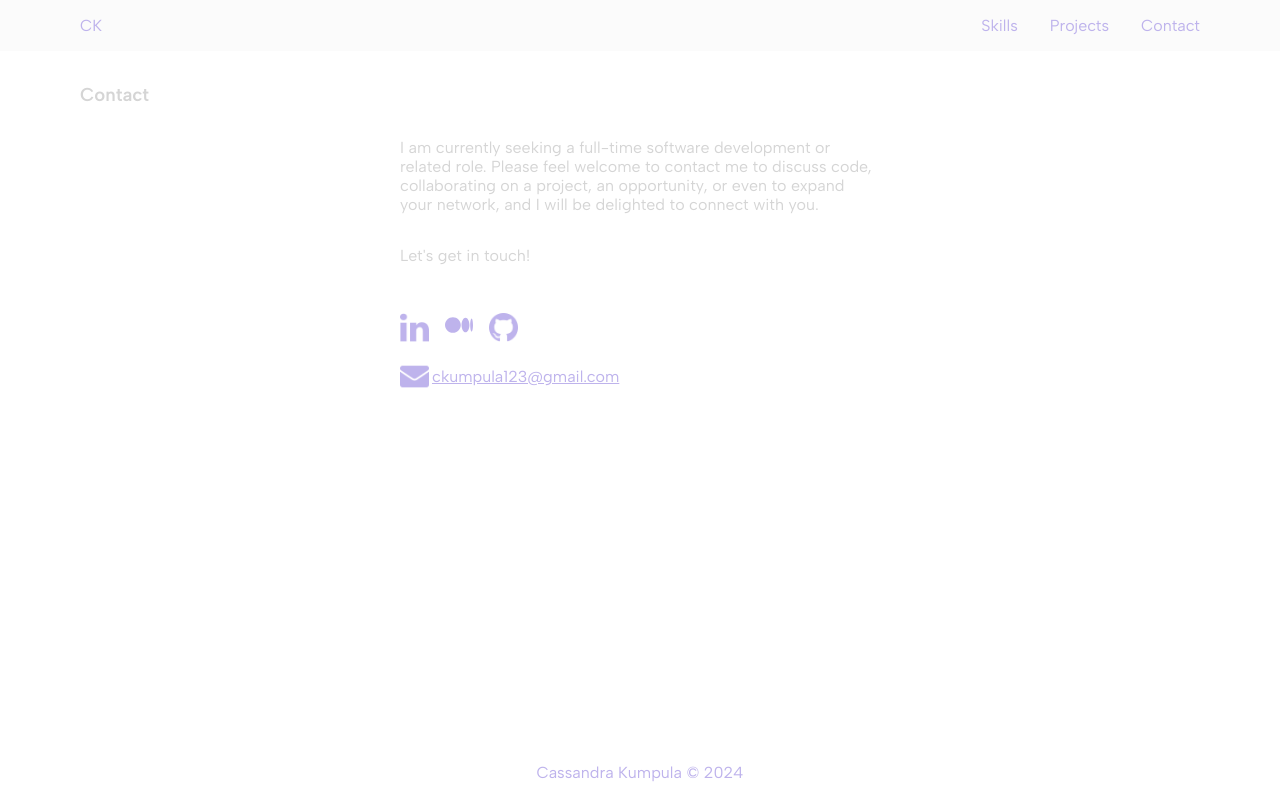
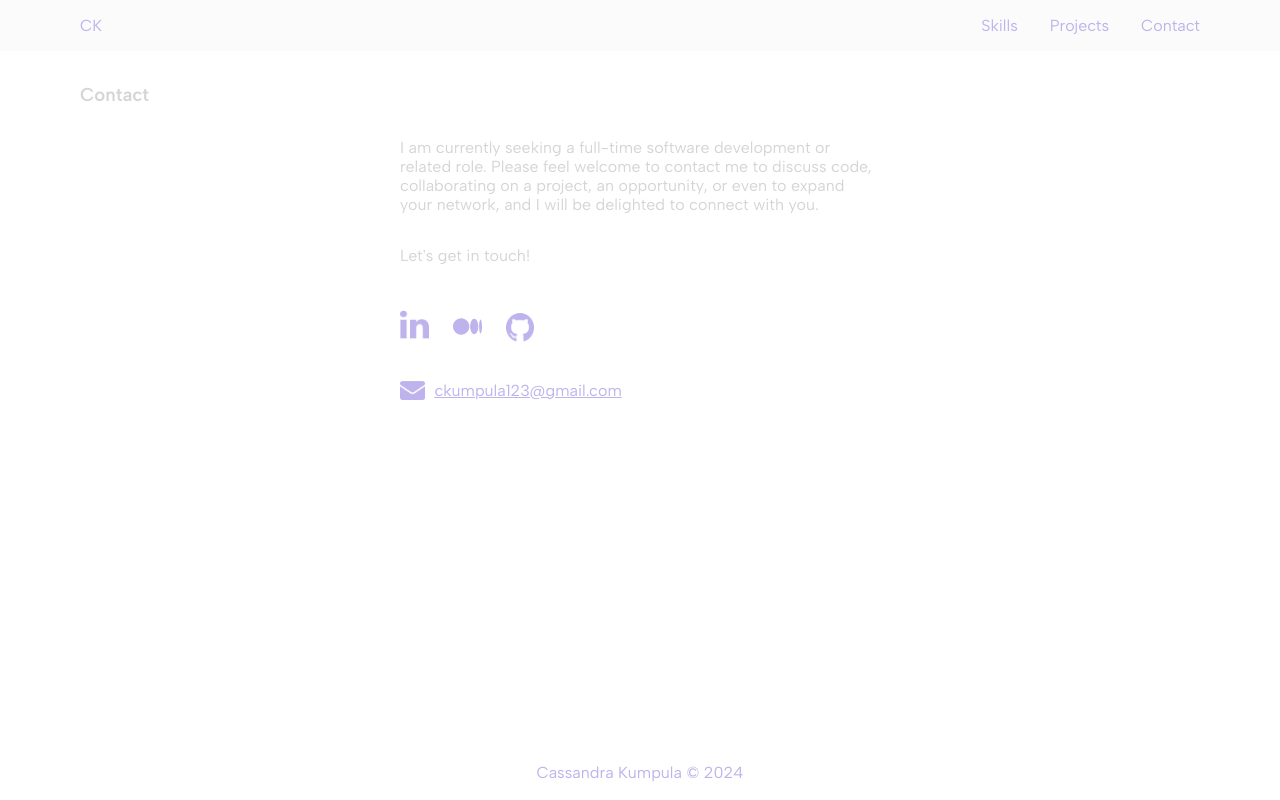
Before and after one commit to cassiek/portfolio, a React (Vite) app: page /contact in a window 1280 px wide. Built offline with nearby package versions, Linux system fonts and the light colour scheme.

Commit message:
style updated socials icons

```diff
--- a/src/pages/ContactPage/ContactPage.scss
+++ b/src/pages/ContactPage/ContactPage.scss
@@ -52,12 +52,13 @@
     display: flex;
     &__icon--linkedin {
         width: 1.8rem;
-        margin-right: 1rem;
+        margin-top: -0.2rem;
+        margin-right: 1.5rem;
     }
     &__icon--medium {
-        width: 1.75rem;
-        margin-top: 0.04rem;
-        margin-right: 1rem;
+        width: 1.8rem;
+        margin-top: 0.15rem;
+        margin-right: 1.5rem;
     }
     &__icon--github {
         width: 1.8rem;
@@ -65,17 +66,16 @@
 }
 
 .email {
-    margin: 1rem 0 2rem 0;
-    //display: flex;
-    //align-items: center;
+    margin: 2rem 0 2rem 0;
     &__icon {
-        width: 1.8rem;
-        margin-bottom: 0.04rem;
-        margin-right: 0.2rem;
+        width: 1.55rem;
+        margin-right: 0.4rem;
+        @include tablet {
+            margin-right: 0.6rem;
+        }
     }
     &__link {
         color: $portfolio-lilac;
-        //align-items: center;
         display: flex;
         align-items: center;
     }
```
